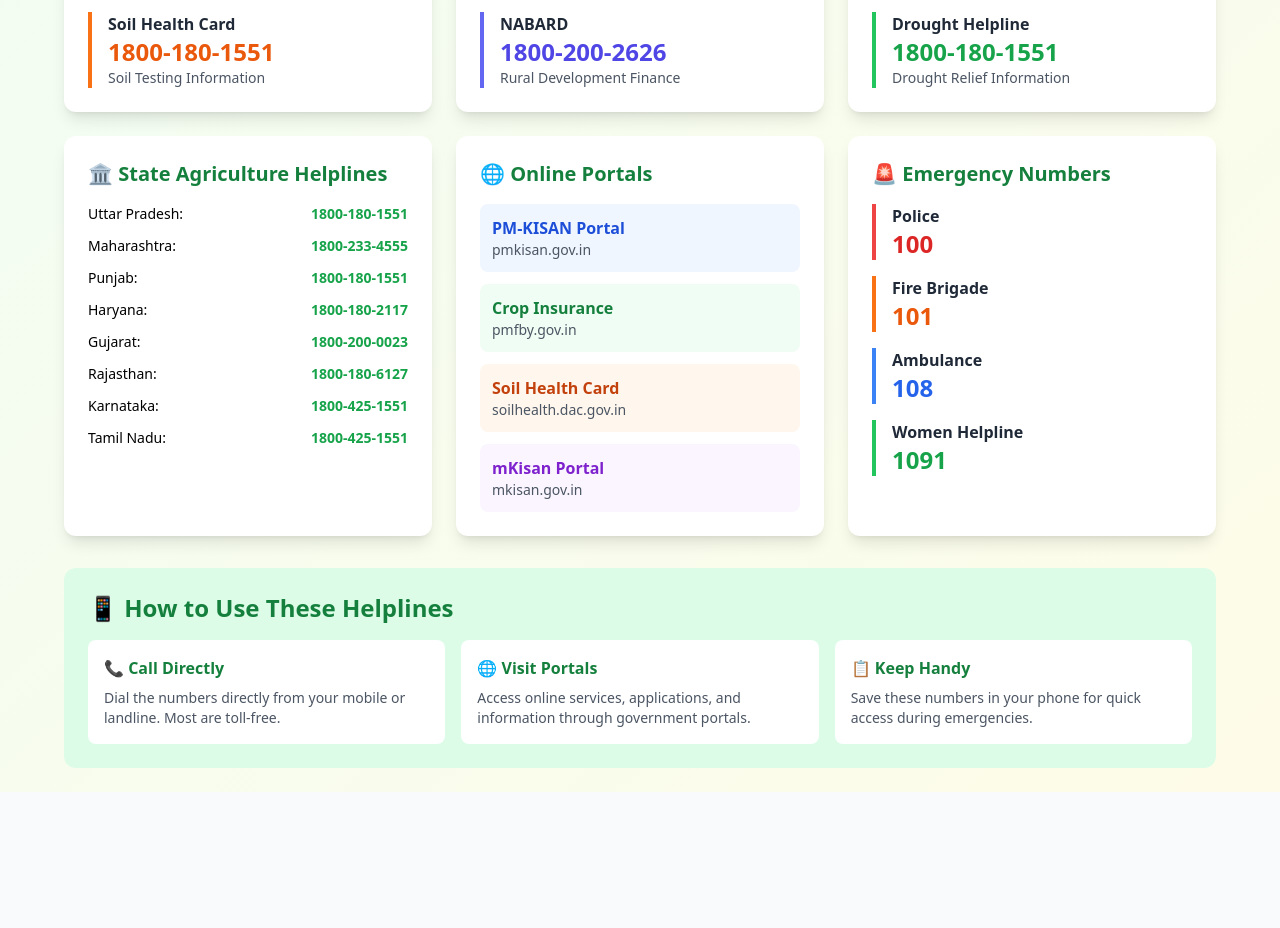
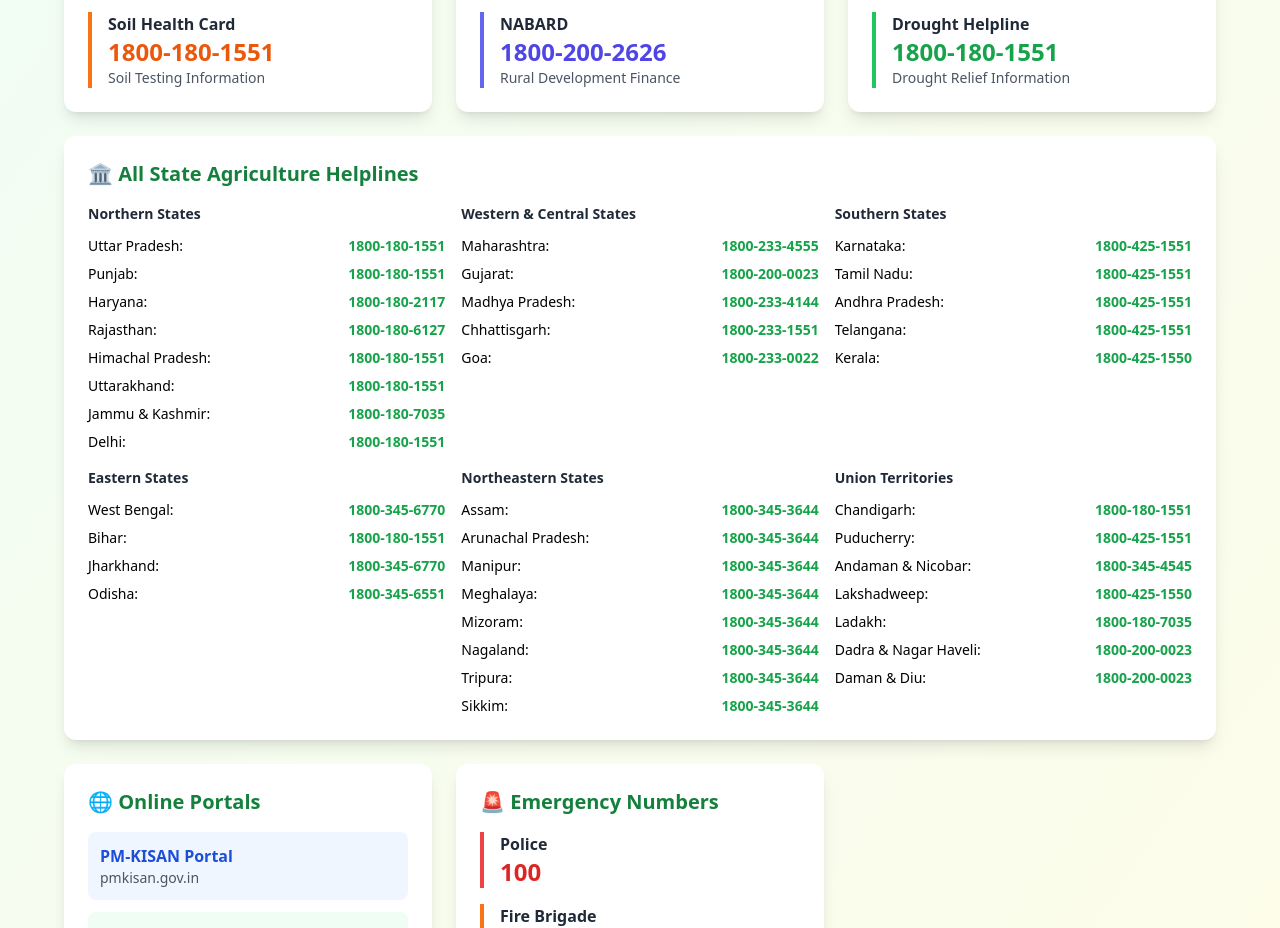
Before and after one commit to Gooichand/AgriPredict, a Next.js app: page /contact in a window 1280 px wide. Shown: the part 400-1328 px from the top of the page. Before the commit the page ends 1192 px from the top, so only its background shows below. Built offline with nearby package versions, Linux system fonts and the light colour scheme.

Commit message:
Add all Indian states and union territories to agriculture helplines section

```diff
--- a/src/app/contact/page.tsx
+++ b/src/app/contact/page.tsx
@@ -109,19 +109,17 @@
             </div>
 
             {/* State Helplines */}
-            <div className="bg-white rounded-xl shadow-lg p-6">
+            <div className="bg-white rounded-xl shadow-lg p-6 md:col-span-2 lg:col-span-3">
               <h2 className="text-xl font-semibold text-green-700 mb-4 flex items-center gap-2">
-                🏛️ State Agriculture Helplines
+                🏛️ All State Agriculture Helplines
               </h2>
 
-              <div className="space-y-3 text-sm">
+              <div className="grid md:grid-cols-2 lg:grid-cols-3 gap-4 text-sm">
+                <div className="space-y-2">
+                  <h3 className="font-semibold text-gray-800 mb-3">Northern States</h3>
                   <div className="flex justify-between">
                     <span className="font-medium">Uttar Pradesh:</span>
                     <span className="text-green-600 font-bold">1800-180-1551</span>
-                </div>
-                <div className="flex justify-between">
-                  <span className="font-medium">Maharashtra:</span>
-                  <span className="text-green-600 font-bold">1800-233-4555</span>
                   </div>
                   <div className="flex justify-between">
                     <span className="font-medium">Punjab:</span>
@@ -132,13 +130,53 @@
                     <span className="text-green-600 font-bold">1800-180-2117</span>
                   </div>
                   <div className="flex justify-between">
+                    <span className="font-medium">Rajasthan:</span>
+                    <span className="text-green-600 font-bold">1800-180-6127</span>
+                  </div>
+                  <div className="flex justify-between">
+                    <span className="font-medium">Himachal Pradesh:</span>
+                    <span className="text-green-600 font-bold">1800-180-1551</span>
+                  </div>
+                  <div className="flex justify-between">
+                    <span className="font-medium">Uttarakhand:</span>
+                    <span className="text-green-600 font-bold">1800-180-1551</span>
+                  </div>
+                  <div className="flex justify-between">
+                    <span className="font-medium">Jammu & Kashmir:</span>
+                    <span className="text-green-600 font-bold">1800-180-7035</span>
+                  </div>
+                  <div className="flex justify-between">
+                    <span className="font-medium">Delhi:</span>
+                    <span className="text-green-600 font-bold">1800-180-1551</span>
+                  </div>
+                </div>
+
+                <div className="space-y-2">
+                  <h3 className="font-semibold text-gray-800 mb-3">Western & Central States</h3>
+                  <div className="flex justify-between">
+                    <span className="font-medium">Maharashtra:</span>
+                    <span className="text-green-600 font-bold">1800-233-4555</span>
+                  </div>
+                  <div className="flex justify-between">
                     <span className="font-medium">Gujarat:</span>
                     <span className="text-green-600 font-bold">1800-200-0023</span>
                   </div>
                   <div className="flex justify-between">
-                  <span className="font-medium">Rajasthan:</span>
-                  <span className="text-green-600 font-bold">1800-180-6127</span>
+                    <span className="font-medium">Madhya Pradesh:</span>
+                    <span className="text-green-600 font-bold">1800-233-4144</span>
                   </div>
+                  <div className="flex justify-between">
+                    <span className="font-medium">Chhattisgarh:</span>
+                    <span className="text-green-600 font-bold">1800-233-1551</span>
+                  </div>
+                  <div className="flex justify-between">
+                    <span className="font-medium">Goa:</span>
+                    <span className="text-green-600 font-bold">1800-233-0022</span>
+                  </div>
+                </div>
+
+                <div className="space-y-2">
+                  <h3 className="font-semibold text-gray-800 mb-3">Southern States</h3>
                   <div className="flex justify-between">
                     <span className="font-medium">Karnataka:</span>
                     <span className="text-green-600 font-bold">1800-425-1551</span>
@@ -146,6 +184,107 @@
                   <div className="flex justify-between">
                     <span className="font-medium">Tamil Nadu:</span>
                     <span className="text-green-600 font-bold">1800-425-1551</span>
+                  </div>
+                  <div className="flex justify-between">
+                    <span className="font-medium">Andhra Pradesh:</span>
+                    <span className="text-green-600 font-bold">1800-425-1551</span>
+                  </div>
+                  <div className="flex justify-between">
+                    <span className="font-medium">Telangana:</span>
+                    <span className="text-green-600 font-bold">1800-425-1551</span>
+                  </div>
+                  <div className="flex justify-between">
+                    <span className="font-medium">Kerala:</span>
+                    <span className="text-green-600 font-bold">1800-425-1550</span>
+                  </div>
+                </div>
+
+                <div className="space-y-2">
+                  <h3 className="font-semibold text-gray-800 mb-3">Eastern States</h3>
+                  <div className="flex justify-between">
+                    <span className="font-medium">West Bengal:</span>
+                    <span className="text-green-600 font-bold">1800-345-6770</span>
+                  </div>
+                  <div className="flex justify-between">
+                    <span className="font-medium">Bihar:</span>
+                    <span className="text-green-600 font-bold">1800-180-1551</span>
+                  </div>
+                  <div className="flex justify-between">
+                    <span className="font-medium">Jharkhand:</span>
+                    <span className="text-green-600 font-bold">1800-345-6770</span>
+                  </div>
+                  <div className="flex justify-between">
+                    <span className="font-medium">Odisha:</span>
+                    <span className="text-green-600 font-bold">1800-345-6551</span>
+                  </div>
+                </div>
+
+                <div className="space-y-2">
+                  <h3 className="font-semibold text-gray-800 mb-3">Northeastern States</h3>
+                  <div className="flex justify-between">
+                    <span className="font-medium">Assam:</span>
+                    <span className="text-green-600 font-bold">1800-345-3644</span>
+                  </div>
+                  <div className="flex justify-between">
+                    <span className="font-medium">Arunachal Pradesh:</span>
+                    <span className="text-green-600 font-bold">1800-345-3644</span>
+                  </div>
+                  <div className="flex justify-between">
+                    <span className="font-medium">Manipur:</span>
+                    <span className="text-green-600 font-bold">1800-345-3644</span>
+                  </div>
+                  <div className="flex justify-between">
+                    <span className="font-medium">Meghalaya:</span>
+                    <span className="text-green-600 font-bold">1800-345-3644</span>
+                  </div>
+                  <div className="flex justify-between">
+                    <span className="font-medium">Mizoram:</span>
+                    <span className="text-green-600 font-bold">1800-345-3644</span>
+                  </div>
+                  <div className="flex justify-between">
+                    <span className="font-medium">Nagaland:</span>
+                    <span className="text-green-600 font-bold">1800-345-3644</span>
+                  </div>
+                  <div className="flex justify-between">
+                    <span className="font-medium">Tripura:</span>
+                    <span className="text-green-600 font-bold">1800-345-3644</span>
+                  </div>
+                  <div className="flex justify-between">
+                    <span className="font-medium">Sikkim:</span>
+                    <span className="text-green-600 font-bold">1800-345-3644</span>
+                  </div>
+                </div>
+
+                <div className="space-y-2">
+                  <h3 className="font-semibold text-gray-800 mb-3">Union Territories</h3>
+                  <div className="flex justify-between">
+                    <span className="font-medium">Chandigarh:</span>
+                    <span className="text-green-600 font-bold">1800-180-1551</span>
+                  </div>
+                  <div className="flex justify-between">
+                    <span className="font-medium">Puducherry:</span>
+                    <span className="text-green-600 font-bold">1800-425-1551</span>
+                  </div>
+                  <div className="flex justify-between">
+                    <span className="font-medium">Andaman & Nicobar:</span>
+                    <span className="text-green-600 font-bold">1800-345-4545</span>
+                  </div>
+                  <div className="flex justify-between">
+                    <span className="font-medium">Lakshadweep:</span>
+                    <span className="text-green-600 font-bold">1800-425-1550</span>
+                  </div>
+                  <div className="flex justify-between">
+                    <span className="font-medium">Ladakh:</span>
+                    <span className="text-green-600 font-bold">1800-180-7035</span>
+                  </div>
+                  <div className="flex justify-between">
+                    <span className="font-medium">Dadra & Nagar Haveli:</span>
+                    <span className="text-green-600 font-bold">1800-200-0023</span>
+                  </div>
+                  <div className="flex justify-between">
+                    <span className="font-medium">Daman & Diu:</span>
+                    <span className="text-green-600 font-bold">1800-200-0023</span>
+                  </div>
                 </div>
               </div>
             </div>
```
Lines whose indentation alone changed are shown as unchanged.
